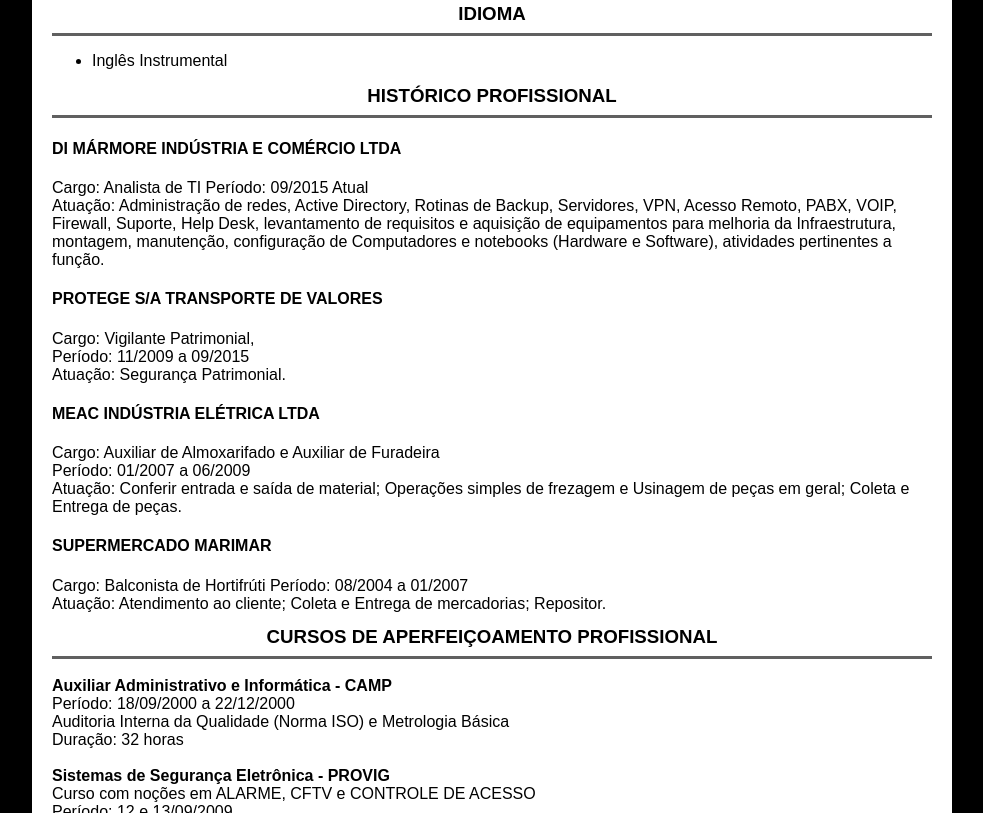
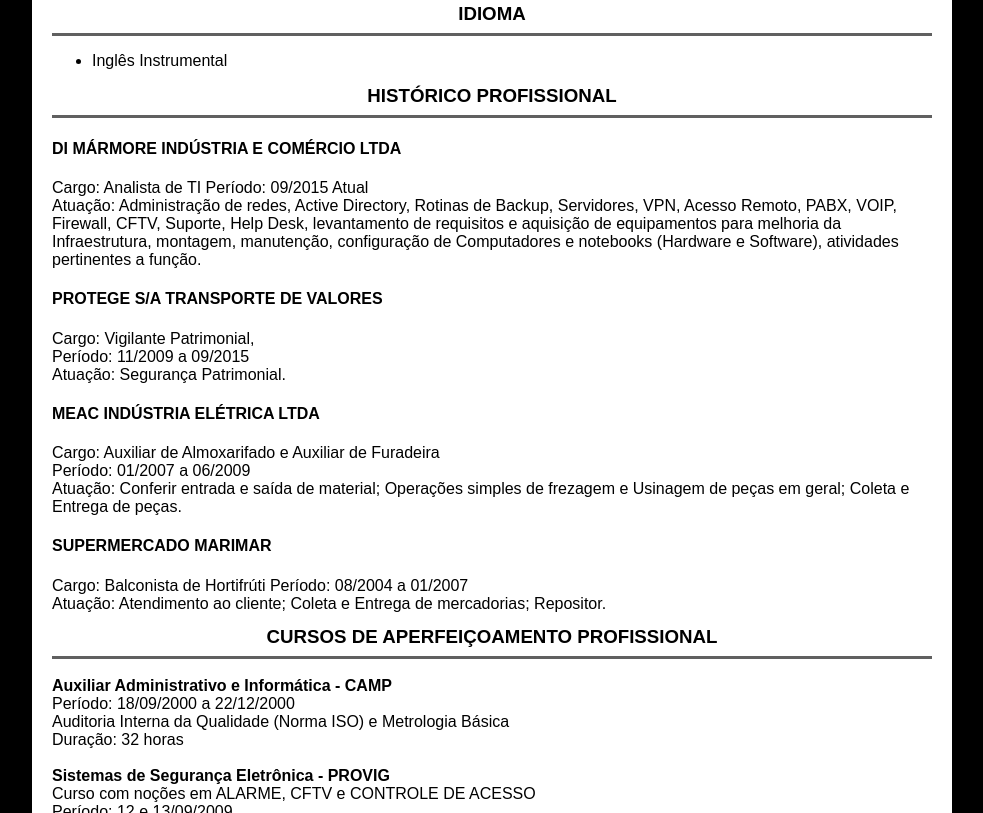
Before and after one commit to henrimory/curriculo, a plain HTML site: page index.html in a window 1280 px wide. Shown: the part 753-1566 px from the top of the page, without its empty margins (148-1131 px from the left). Drawn offline with Linux system fonts and the light colour scheme.

Commit message:
Commit CFTV
Adição de função

```diff
--- a/index.html
+++ b/index.html
@@ -62,7 +62,7 @@
 				<h4>DI MÁRMORE INDÚSTRIA E COMÉRCIO LTDA</h4>
 				Cargo: Analista de TI
 				Período: 09/2015 Atual<br>
-				Atuação: Administração de redes, Active Directory, Rotinas de Backup, Servidores, VPN, Acesso Remoto, PABX, VOIP, Firewall, Suporte, Help Desk, levantamento de requisitos e aquisição de equipamentos para melhoria da Infraestrutura, montagem, manutenção, configuração de Computadores e notebooks (Hardware e Software), atividades pertinentes a função.
+				Atuação: Administração de redes, Active Directory, Rotinas de Backup, Servidores, VPN, Acesso Remoto, PABX, VOIP, Firewall, CFTV, Suporte, Help Desk, levantamento de requisitos e aquisição de equipamentos para melhoria da Infraestrutura, montagem, manutenção, configuração de Computadores e notebooks (Hardware e Software), atividades pertinentes a função.
 
 				<h4>PROTEGE S/A TRANSPORTE DE VALORES</h4>
 				Cargo: Vigilante Patrimonial,<br>
```
